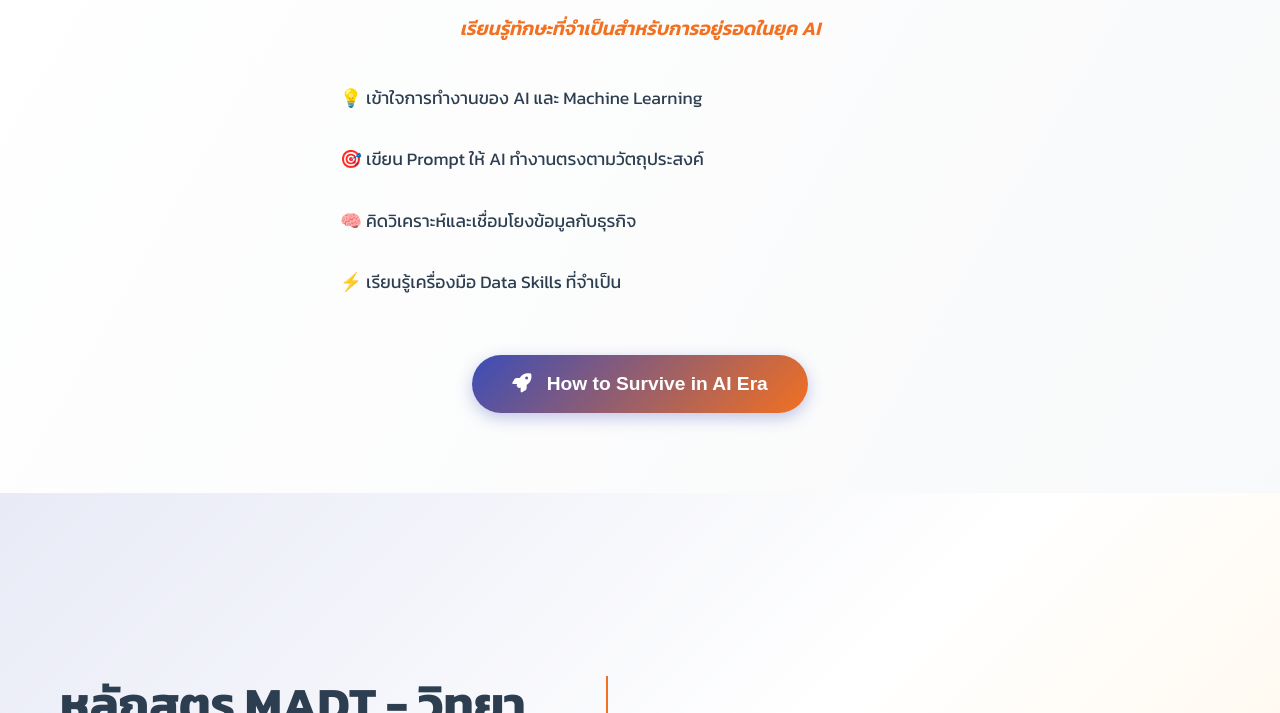
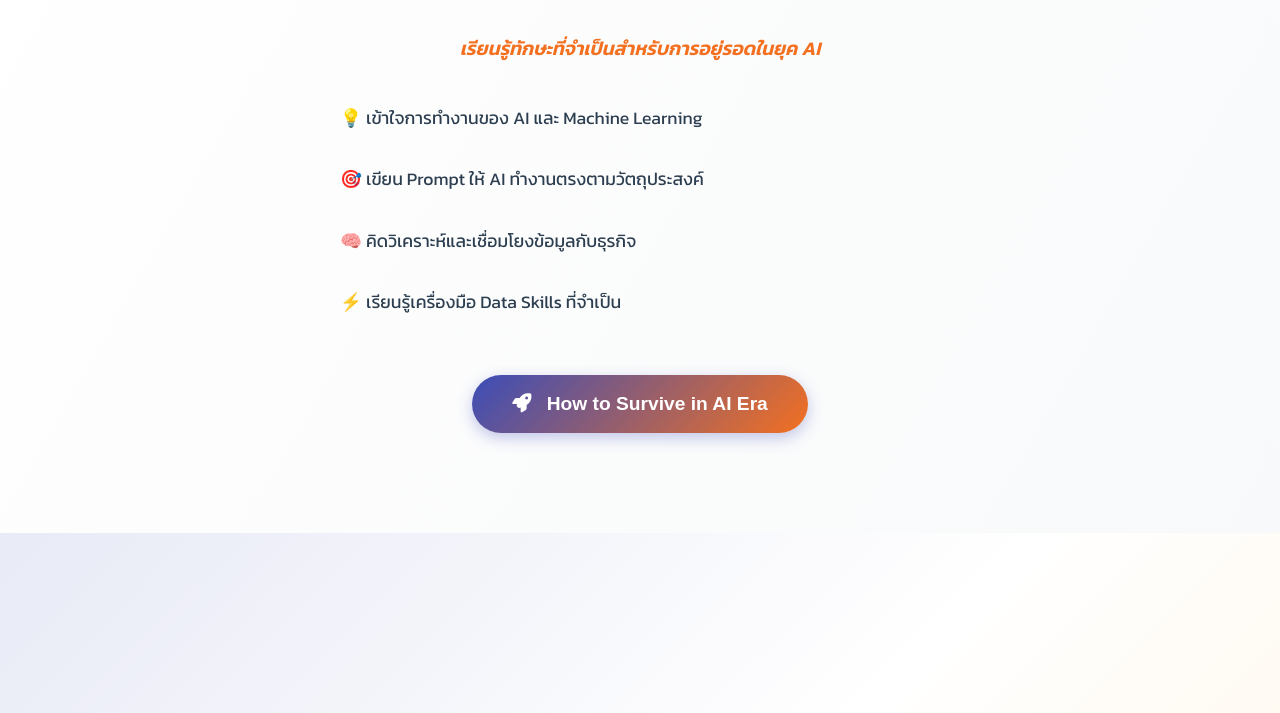
Before and after one commit to pornachapol/MADT_EXPO_PROGRAM, a plain HTML site: page index.html in a window 1280 px wide. Shown: the part 178-891 px from the top of the page. Drawn offline with Linux system fonts and the light colour scheme.

Commit message:
Update styles.css

```diff
--- a/styles.css
+++ b/styles.css
@@ -848,7 +848,7 @@ body {
 
 /* AI Era Link Section */
 .ai-era-link-section {
-    padding: 80px 0;
+    padding: 100px 0;
     background: linear-gradient(120deg, #ffffff 0%, #f8f9fa 100%);
     position: relative;
     overflow: hidden;
```
